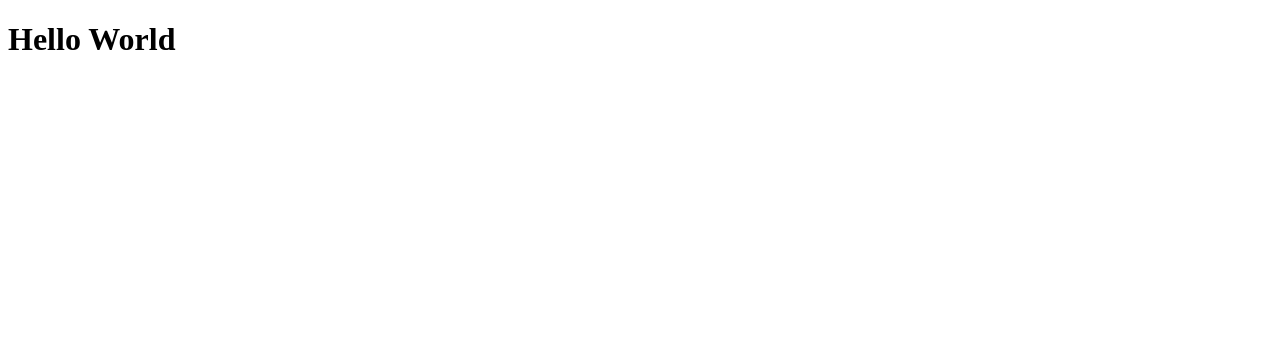
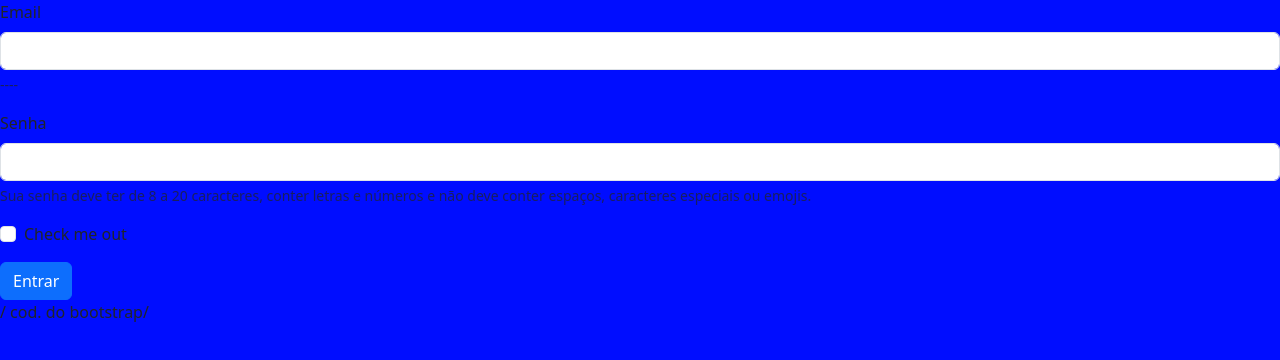
Before and after one commit to Aparecida-Lima19/Enade.Quiz, a plain HTML site: page index.html in a window 1280 px wide. Drawn offline with nearby package versions, Linux system fonts and the light colour scheme.

Commit message:
Primeiros códigos
Forns de log in

```diff
--- /dev/null
+++ b/front-end/css/style.css
@@ -0,0 +1,4 @@
+body{
+    width: 100%;
+    background-color: #000DFF;
+}
--- a/index.html
+++ b/index.html
@@ -3,9 +3,35 @@
 <head>
     <meta charset="UTF-8">
     <meta name="viewport" content="width=device-width, initial-scale=1.0">
+    <link href="https://cdn.jsdelivr.net/npm/bootstrap@5.3.3/dist/css/bootstrap.min.css" rel="stylesheet" integrity="sha384-QWTKZyjpPEjISv5WaRU9OFeRpok6YctnYmDr5pNlyT2bRjXh0JMhjY6hW+ALEwIH" crossorigin="anonymous">
+    <link rel="stylesheet" href="front-end/css/style.css">
     <title>Enade.Quiz</title>
 </head>
 <body>
-    <h1>Hello World</h1>
+
+    <form>
+        <div class="mb-3">
+          <label for="exampleInputEmail1" class="form-label">Email</label>
+          <input type="email" class="form-control" id="exampleInputEmail1" aria-describedby="emailHelp">
+          <div id="emailHelp" class="form-text"> ---- </div>
+        </div>
+        <div class="mb-3">
+            <label for="inputPassword5" class="form-label">Senha</label>
+            <input type="password" id="inputPassword5" class="form-control" aria-describedby="passwordHelpBlock">
+            <div id="passwordHelpBlock" class="form-text">
+                Sua senha deve ter de 8 a 20 caracteres, conter letras e números e não deve conter espaços, caracteres especiais ou emojis.
+            </div>
+        </div>
+        <div class="mb-3 form-check">
+          <input type="checkbox" class="form-check-input" id="exampleCheck1">
+          <label class="form-check-label" for="exampleCheck1">Check me out</label>
+        </div>
+        <button type="submit" class="btn btn-primary">Entrar</button>
+    </form>
+
+    <div class="logo"></div>
+
+    / cod. do bootstrap/
+    <script src="https://cdn.jsdelivr.net/npm/bootstrap@5.3.3/dist/js/bootstrap.bundle.min.js" integrity="sha384-YvpcrYf0tY3lHB60NNkmXc5s9fDVZLESaAA55NDzOxhy9GkcIdslK1eN7N6jIeHz" crossorigin="anonymous"></script>
 </body>
 </html>
```
